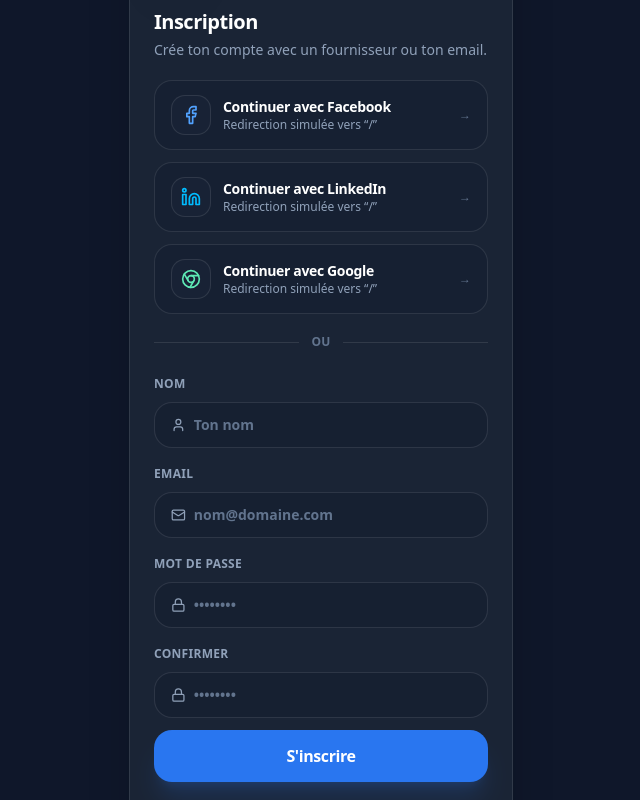
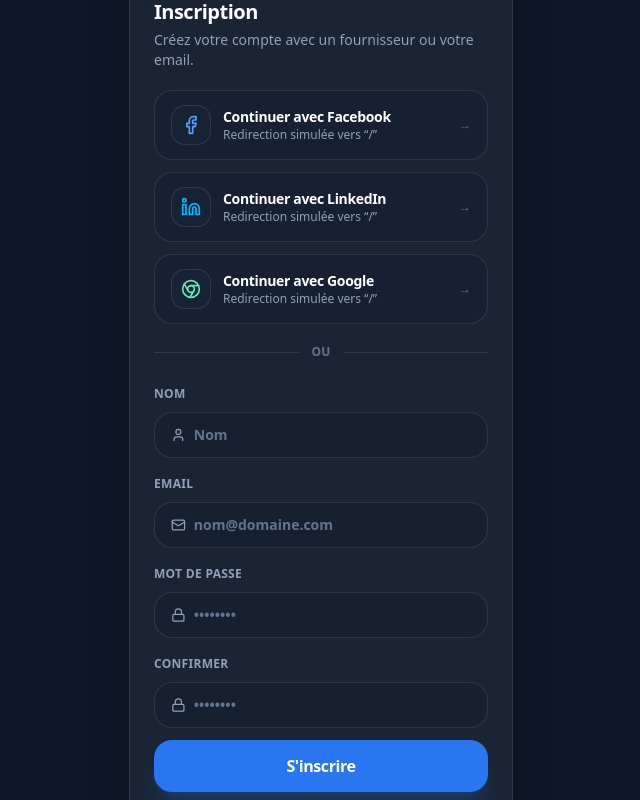
Before and after one commit to Gael-dr/dispatch, a React (Vite) app: page /register in a window 1280 px wide. Shown: the whole page, without its empty margins (319-959 px from the left). Built offline with nearby package versions, Linux system fonts and the light colour scheme.

Commit message:
patch wording

```diff
--- a/src/pages/Login.tsx
+++ b/src/pages/Login.tsx
@@ -80,7 +80,7 @@ export default function Login() {
                     <div className="px-6 py-5">
                         <h2 className="text-white font-extrabold tracking-tight text-xl mb-1">Connexion</h2>
                         <p className="text-slate-400 text-sm font-medium mb-5">
-                            Choisis un fournisseur ou connecte-toi avec ton email.
+                            Choisissez un fournisseur ou connectez-vous avec votre email.
                         </p>
 
                         {/* provider buttons */}
@@ -179,7 +179,7 @@ export default function Login() {
                     {/* footer */}
                     <div className="px-6 py-4 border-t border-white/10">
                         <p className="text-slate-500 text-xs font-medium">
-                            En continuant, tu acceptes nos{' '}
+                            En continuant, vous acceptez nos{' '}
                             <span className="text-slate-300 font-bold">conditions</span> et notre{' '}
                             <span className="text-slate-300 font-bold">politique</span>.
                         </p>
--- a/src/pages/Register.tsx
+++ b/src/pages/Register.tsx
@@ -80,7 +80,7 @@ export default function Register() {
                     <div className="px-6 py-5">
                         <h2 className="text-white font-extrabold tracking-tight text-xl mb-1">Inscription</h2>
                         <p className="text-slate-400 text-sm font-medium mb-5">
-                            Crée ton compte avec un fournisseur ou ton email.
+                            Créez votre compte avec un fournisseur ou votre email.
                         </p>
 
                         {/* provider buttons */}
@@ -127,7 +127,7 @@ export default function Register() {
                                     <UserIcon className="w-4 h-4 text-slate-400" />
                                     <input
                                         type="text"
-                                        placeholder="Ton nom"
+                                        placeholder="Nom"
                                         className="w-full bg-transparent outline-none text-white placeholder:text-slate-500 text-sm font-semibold"
                                     />
                                 </div>
@@ -199,7 +199,7 @@ export default function Register() {
                     {/* footer */}
                     <div className="px-6 py-4 border-t border-white/10">
                         <p className="text-slate-500 text-xs font-medium">
-                            En continuant, tu acceptes nos <span className="text-slate-300 font-bold">conditions</span> et notre{' '}
+                            En continuant, vous acceptez nos <span className="text-slate-300 font-bold">conditions</span> et notre{' '}
                             <span className="text-slate-300 font-bold">politique</span>.
                         </p>
                     </div>
```
